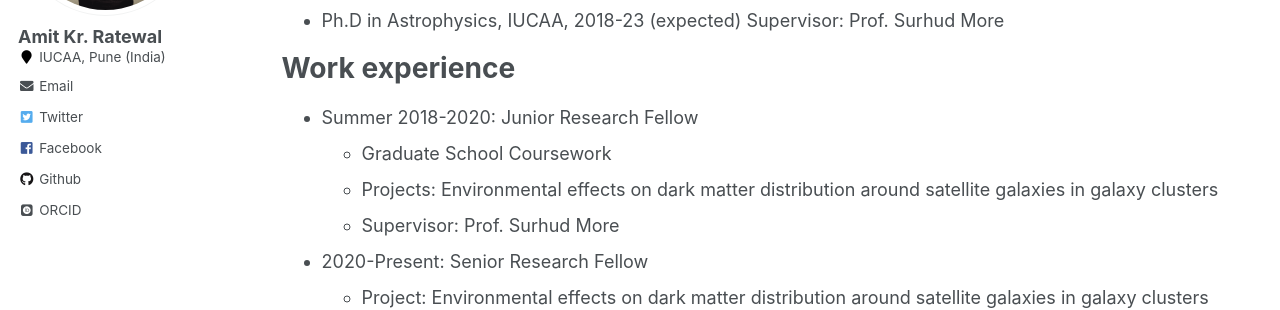
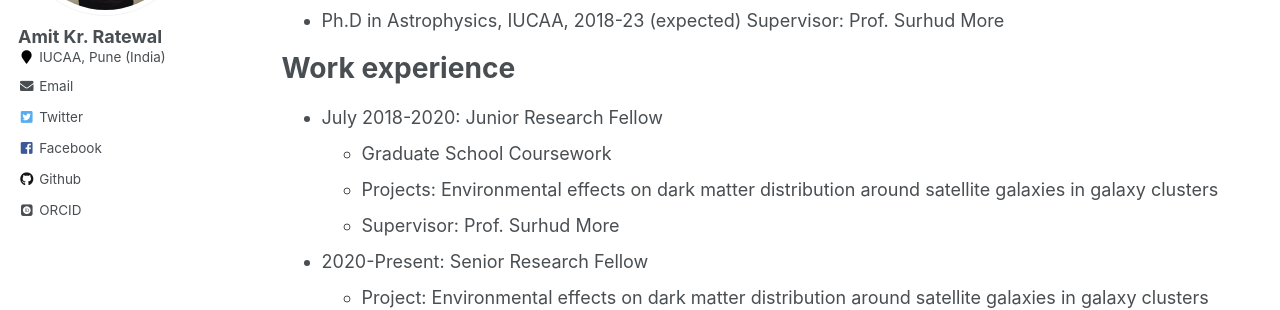
Before and after one commit to ratewalamit/ratewalamit.github.io, a Jekyll site: the page built from _pages/cv.md, in a window 1280 px wide and 900 px high. Shown: the part 277-587 px from the top of the window. Built offline with Jekyll 4.4.1, drawn with Linux system fonts in a browser that asks for light colours; some web fonts are replaced.

Commit message:
Update cv.md

```diff
--- a/_pages/cv.md
+++ b/_pages/cv.md
@@ -19,7 +19,7 @@ Education
 
 Work experience
 ======
-* Summer 2018-2020: Junior Research Fellow
+* July 2018-2020: Junior Research Fellow
   * Graduate School Coursework
   * Projects: Environmental effects on dark matter distribution around satellite galaxies in galaxy clusters
   * Supervisor: Prof. Surhud More
```
